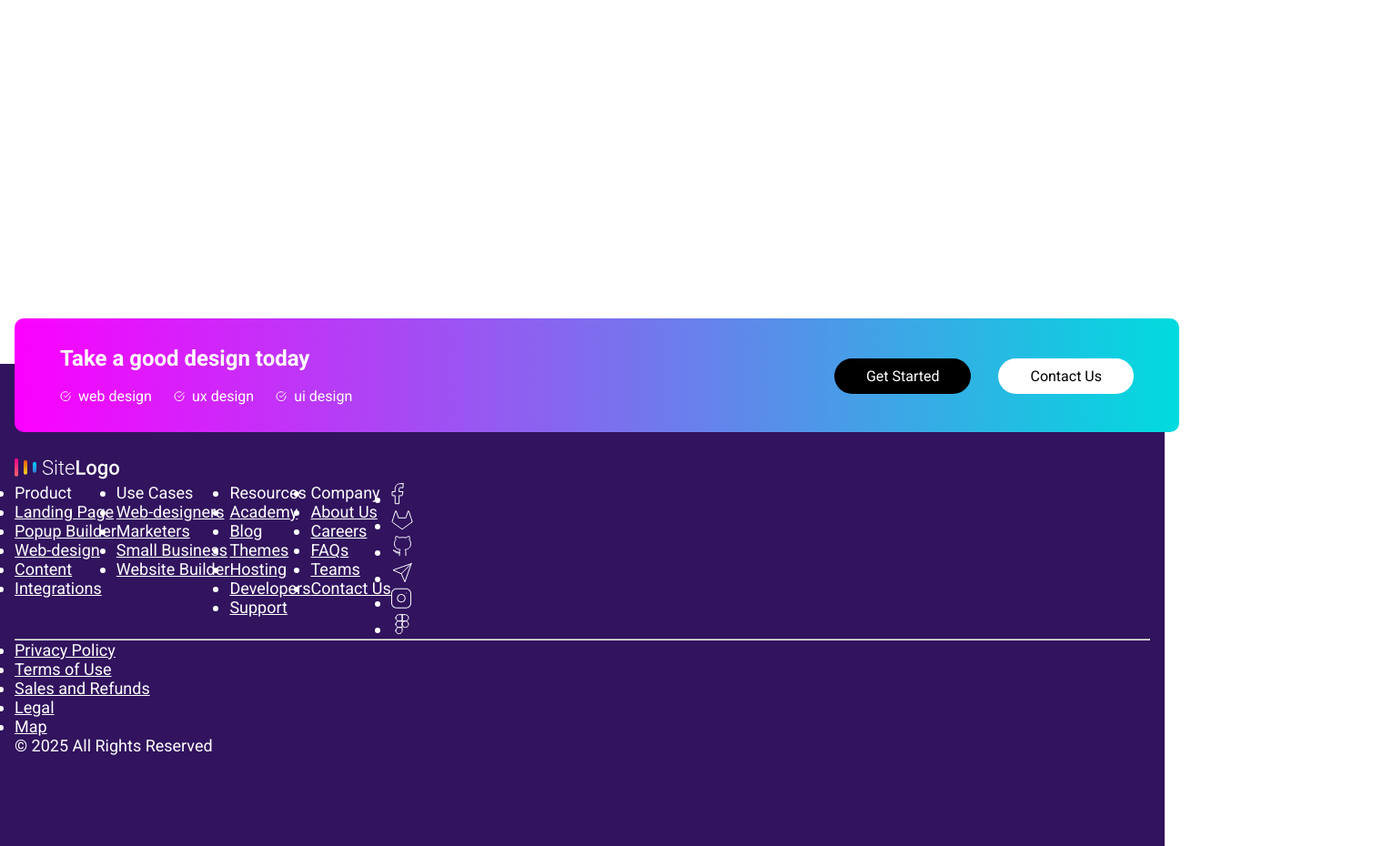
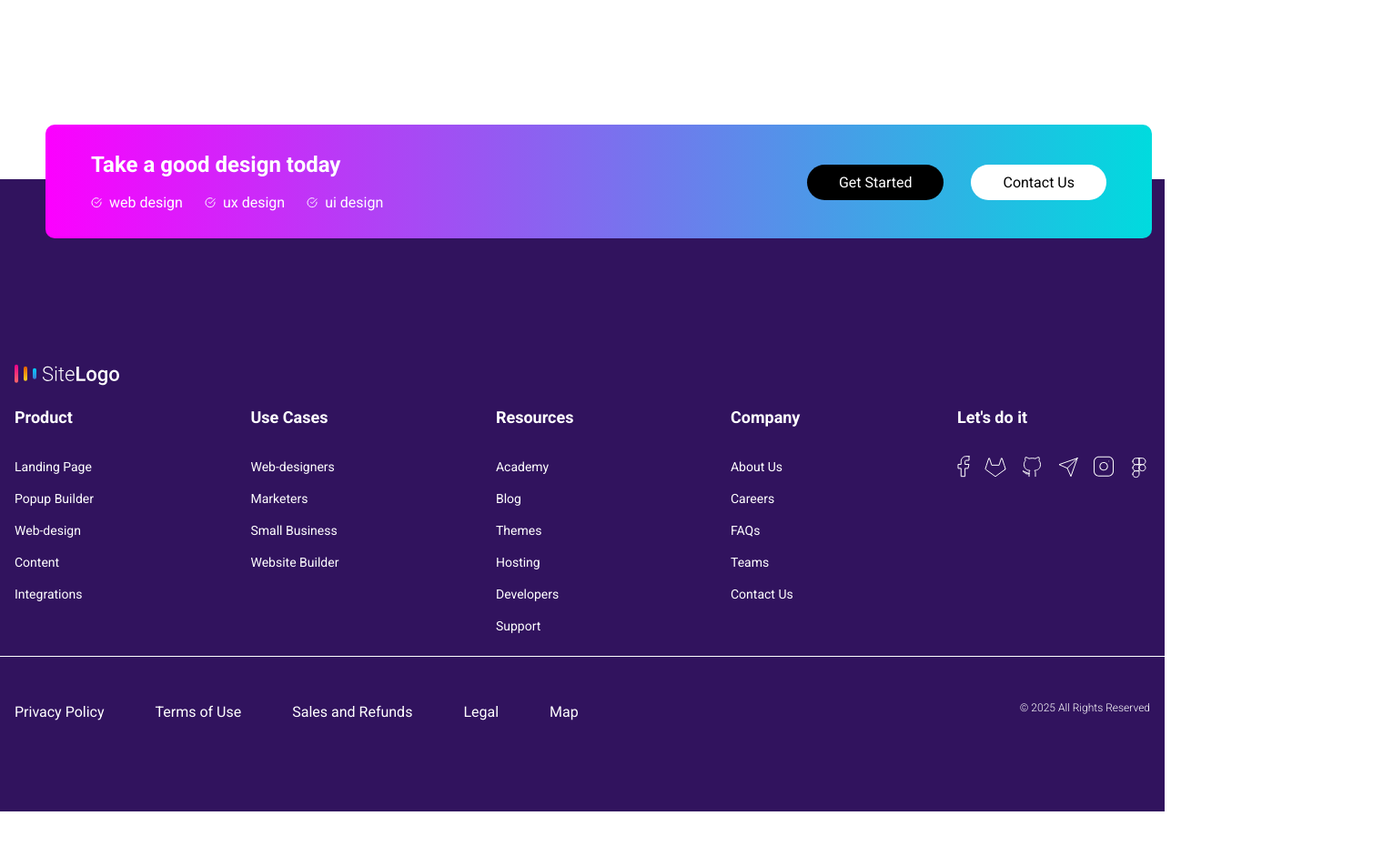
Before and after one commit to jrramoncp/footer05_gradient, a website built with Vite: page index.html in a window 1280 px wide. Shown: the part 100-1030 px from the top of the page at 91% size, 1531 px wide, since content can reach past the window. After the commit the page ends 992 px from the top, so only its background shows below. Built offline with nearby package versions, Linux system fonts and the light colour scheme.

Commit message:
footer bottom styles

```diff
--- a/index.html
+++ b/index.html
@@ -68,18 +68,20 @@
             <li><a href="#">Teams</a></li>
             <li><a href="#">Contact Us</a></li>
           </ul>
-          <ul class="icons">
-            <li><a href="#"><img src="/img/facebook-icon.svg" alt="facebook-icon"></a></li>
-            <li><a href="#"><img src="/img/fox-icon.svg" alt="social-icon"></a></li>
-            <li><a href="#"><img src="/img/github-icon.svg" alt="github-icon"></a></li>
-            <li><a href="#"><img src="/img/telegram-icon.svg" alt="telegram-icon"></a></li>
-            <li><a href="#"><img src="/img/instagram-icon.svg" alt="instagram-icon"></a></li>
-            <li><a href="#"><img src="/img/figma-icon.svg" alt="figma-icon"></a></li>
+          <div class="icons">
+            <p class="title">Let's do it</p>
+            <div class="icons__container">
+              <a href="#"><img src="/img/facebook-icon.svg" alt="facebook-icon"></a>
+              <a href="#"><img src="/img/fox-icon.svg" alt="social-icon"></a>
+              <a href="#"><img src="/img/github-icon.svg" alt="github-icon"></a>
+              <a href="#"><img src="/img/telegram-icon.svg" alt="telegram-icon"></a>
+              <a href="#"><img src="/img/instagram-icon.svg" alt="instagram-icon"></a>
+              <a href="#"><img src="/img/figma-icon.svg" alt="figma-icon"></a>
+            </div>
           </ul>
         </div>
       </div>
-      <!-- DECORATIVE LINE -->
-      <hr>
+    </div>
     <!-- FOOTER BOTTOM -->
     <div class="footer__bottom">
       <ul>
@@ -91,7 +93,6 @@
       </ul>
       <p>© 2025 All Rights Reserved</p>
     </div>
-      </div>
     </footer>
     <script type="module" src="/src/main.js"></script>
   </body>
--- a/src/sass/layout/_cta.scss
+++ b/src/sass/layout/_cta.scss
@@ -3,12 +3,13 @@
 
 .footer__cta{
     display: inline-block;
-    min-width: 100%;
+    min-width: 95%;
     position: absolute;
     background-image: v.$gradient-bg;
     display: flex;
     justify-content: space-between;
-    top: -50px;
+    top: -60px;
+    left: 50px;
     padding: 30px 50px;
     border-radius: 10px;
     .cta__content{
--- /dev/null
+++ b/src/sass/layout/_footer-bottom.scss
@@ -0,0 +1,23 @@
+@use '../abstract/_variables' as v;
+@use '../abstract/_mixins' as m;
+
+.footer__bottom{
+    padding-top: 60px;
+    display: flex;
+    justify-content: space-between;
+    ul{
+        @include m.reset-list();
+        li{
+            a{
+                font-size: 16px;
+                &:hover{
+                    text-decoration: underline;
+                }
+            }
+        }
+    }
+    p{
+        font-size: 12px;
+        font-weight: v.$font-light;
+    }
+}
--- a/src/sass/layout/_footer-mid.scss
+++ b/src/sass/layout/_footer-mid.scss
@@ -2,7 +2,54 @@
 @use '../abstract/_mixins' as m;
 
 .footer__mid{
+    padding-top: 100px;
+    .logo__container{
+        padding-bottom: 20px;
+    }
     .links__container{
         display: flex;
+        justify-content: space-between;
+        ul{
+            list-style-type: none;
+            li{
+                margin-bottom: 14px;
+            }
+            .title{
+                font-size: 18px;
+                font-weight: 700;
+                margin-bottom: 32px;
+            }
+            a{
+                text-decoration: none;
+                font-size: 14px;
+                &:hover{
+                    text-decoration: underline;
+
+                }
+            }
+        }
+        .icons{
+            min-width:210px;
+            .title{
+                font-size: 18px;
+                font-weight: 700;
+                margin-bottom: 32px;
+            }
+            .icons__container{
+                display: flex;
+                gap: 16px;
+            }
+        }
+    }
+    &::after{
+        //DECORATIVE LINE
+        content: "";
+        display: inline-block;
+        height: 1px;
+        min-width: 1920px;
+        position: absolute;
+        background-color: white;
+        right: -251px;
+        bottom: 170px;
     }
 }
--- a/src/sass/layout/_layout.scss
+++ b/src/sass/layout/_layout.scss
@@ -1,2 +1,3 @@
 @use 'footer-mid';
 @use 'cta';
+@use 'footer-bottom';
--- a/src/sass/style.scss
+++ b/src/sass/style.scss
@@ -25,7 +25,7 @@
 }
 
 main{
-    min-height:500px;
+    min-height:297px;
 }
 
 footer{
```
Lines whose indentation alone changed are shown as unchanged.
